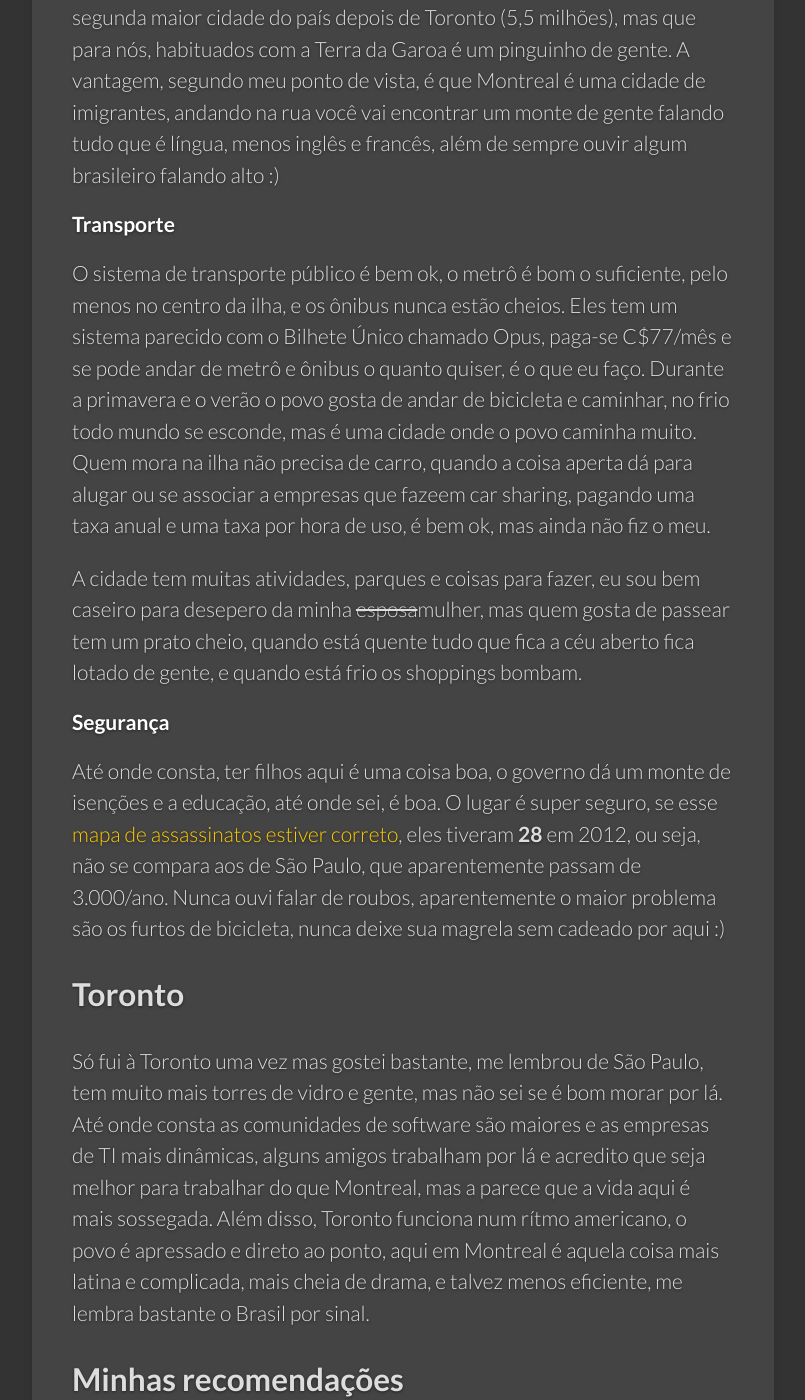
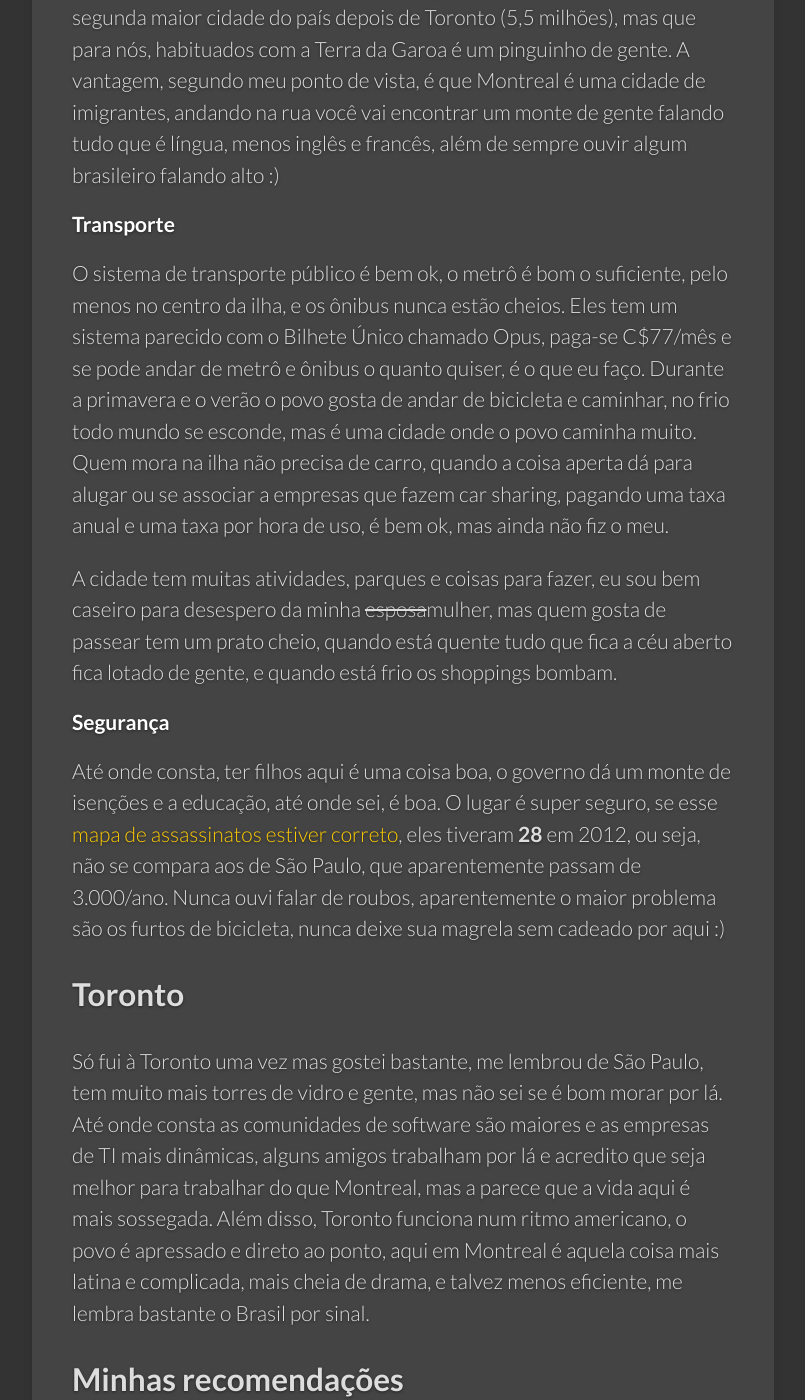
Before and after one commit to rafaelrosafu/blog_rafaelrosafu, a Jekyll site: the page built from _posts/2013/2013-07-16-imigrando-e-vivendo-no-canada-um-guia-nada-imparcial.md, in a window 1280 px wide and 1400 px high, scrolled down 10630 px. Shown: the whole window, without its empty margins (139-944 px from the left). Built offline with Jekyll 4.4.1, drawn with Linux system fonts in a browser that asks for light colours; some web fonts are replaced; comment, search, counter and statistics services are not loaded; some of the changed text lies outside the part shown.

Commit message:
Fixed a bunch of typos

```diff
--- a/_posts/2013/2013-07-16-imigrando-e-vivendo-no-canada-um-guia-nada-imparcial.md
+++ b/_posts/2013/2013-07-16-imigrando-e-vivendo-no-canada-um-guia-nada-imparcial.md
@@ -119,16 +119,16 @@ Se alguém quiser ver o lado ruim, recomendo assistir ao filme ["As Invasões B
 Montreal é a maior cidade francófona do país (3.8 milhões de habitantes), a segunda maior cidade do país depois de Toronto (5,5 milhões), mas que para nós, habituados com a Terra da Garoa é um pinguinho de gente. A vantagem, segundo meu ponto de vista, é que Montreal é uma cidade de imigrantes, andando na rua você vai encontrar um monte de gente falando tudo que é língua, menos inglês e francês, além de sempre ouvir algum brasileiro falando alto :)
 
 #### Transporte
-O sistema de transporte público é bem ok, o metrô é bom o suficiente, pelo menos no centro da ilha, e os ônibus nunca estão cheios. Eles tem um sistema parecido com o Bilhete Único chamado Opus, paga-se C$77/mês e se pode andar de metrô e ônibus o quanto quiser, é o que eu faço. Durante a primavera e o verão o povo gosta de andar de bicicleta e caminhar, no frio todo mundo se esconde, mas é uma cidade onde o povo caminha muito. Quem mora na ilha não precisa de carro, quando a coisa aperta dá para alugar ou se associar a empresas que fazeem car sharing, pagando uma taxa anual e uma taxa por hora de uso, é bem ok, mas ainda não fiz o meu.
+O sistema de transporte público é bem ok, o metrô é bom o suficiente, pelo menos no centro da ilha, e os ônibus nunca estão cheios. Eles tem um sistema parecido com o Bilhete Único chamado Opus, paga-se C$77/mês e se pode andar de metrô e ônibus o quanto quiser, é o que eu faço. Durante a primavera e o verão o povo gosta de andar de bicicleta e caminhar, no frio todo mundo se esconde, mas é uma cidade onde o povo caminha muito. Quem mora na ilha não precisa de carro, quando a coisa aperta dá para alugar ou se associar a empresas que fazem car sharing, pagando uma taxa anual e uma taxa por hora de uso, é bem ok, mas ainda não fiz o meu.
 
-A cidade tem muitas atividades, parques e coisas para fazer, eu sou bem caseiro para desepero da minha <del>esposa</del>mulher, mas quem gosta de passear tem um prato cheio, quando está quente tudo que fica a céu aberto fica lotado de gente, e quando está frio os shoppings bombam.
+A cidade tem muitas atividades, parques e coisas para fazer, eu sou bem caseiro para desespero da minha <del>esposa</del>mulher, mas quem gosta de passear tem um prato cheio, quando está quente tudo que fica a céu aberto fica lotado de gente, e quando está frio os shoppings bombam.
 
 #### Segurança
 Até onde consta, ter filhos aqui é uma coisa boa, o governo dá um monte de isenções e a educação, até onde sei, é boa. O lugar é super seguro, se esse [mapa de assassinatos estiver correto](https://maps.google.ca/maps/ms?ie=UTF8&oe=UTF8&msa=0&msid=203823574004532968407.0004b6f6e9f4305bd0eb8), eles tiveram **28** em 2012, ou seja, não se compara aos de São Paulo, que aparentemente passam de 3.000/ano. Nunca ouvi falar de roubos, aparentemente o maior problema são os furtos de bicicleta, nunca deixe sua magrela sem cadeado por aqui :)
 
 ## Toronto
 
-Só fui à Toronto uma vez mas gostei bastante, me lembrou de São Paulo, tem muito mais torres de vidro e gente, mas não sei se é bom morar por lá. Até onde consta as comunidades de software são maiores e as empresas de TI mais dinâmicas, alguns amigos trabalham por lá e acredito que seja melhor para trabalhar do que Montreal, mas a parece que a vida aqui é mais sossegada. Além disso, Toronto funciona num rítmo americano, o povo é apressado e direto ao ponto, aqui em Montreal é aquela coisa mais latina e complicada, mais cheia de drama, e talvez menos eficiente, me lembra bastante o Brasil por sinal.
+Só fui à Toronto uma vez mas gostei bastante, me lembrou de São Paulo, tem muito mais torres de vidro e gente, mas não sei se é bom morar por lá. Até onde consta as comunidades de software são maiores e as empresas de TI mais dinâmicas, alguns amigos trabalham por lá e acredito que seja melhor para trabalhar do que Montreal, mas a parece que a vida aqui é mais sossegada. Além disso, Toronto funciona num ritmo americano, o povo é apressado e direto ao ponto, aqui em Montreal é aquela coisa mais latina e complicada, mais cheia de drama, e talvez menos eficiente, me lembra bastante o Brasil por sinal.
 
 ## Minhas recomendações
 
```
Also changed, not shown: other parts of _posts/2013/2013-07-16-imigrando-e-vivendo-no-canada-um-guia-nada-imparcial.md (+8 -8 lines).
